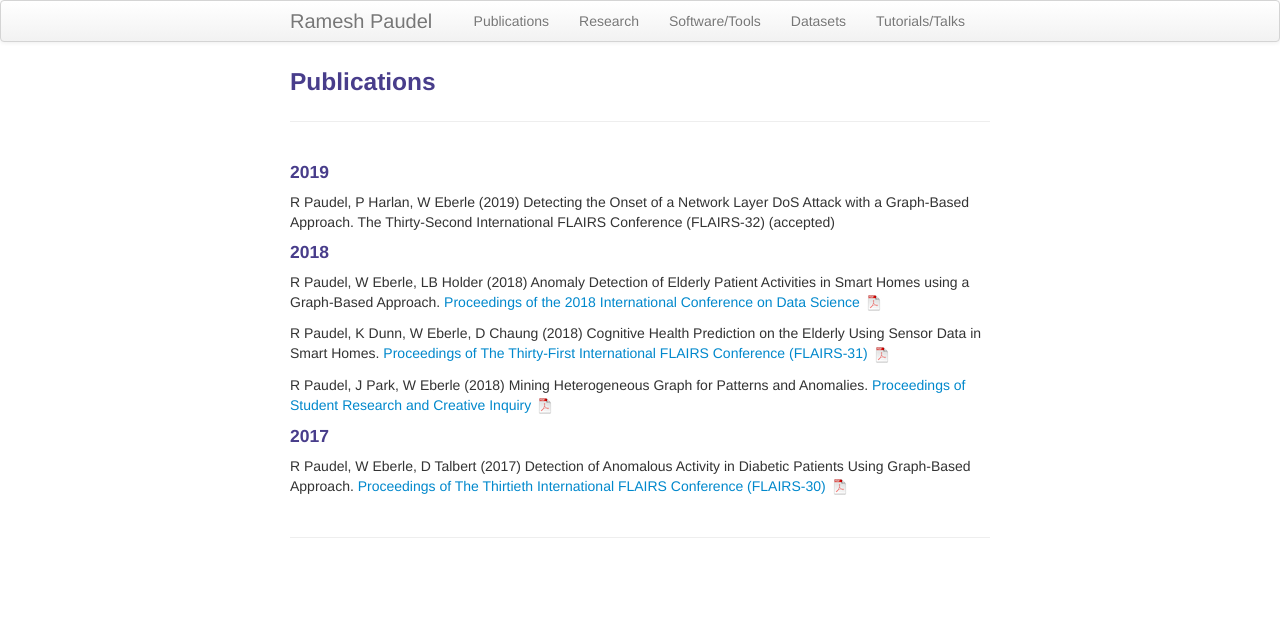
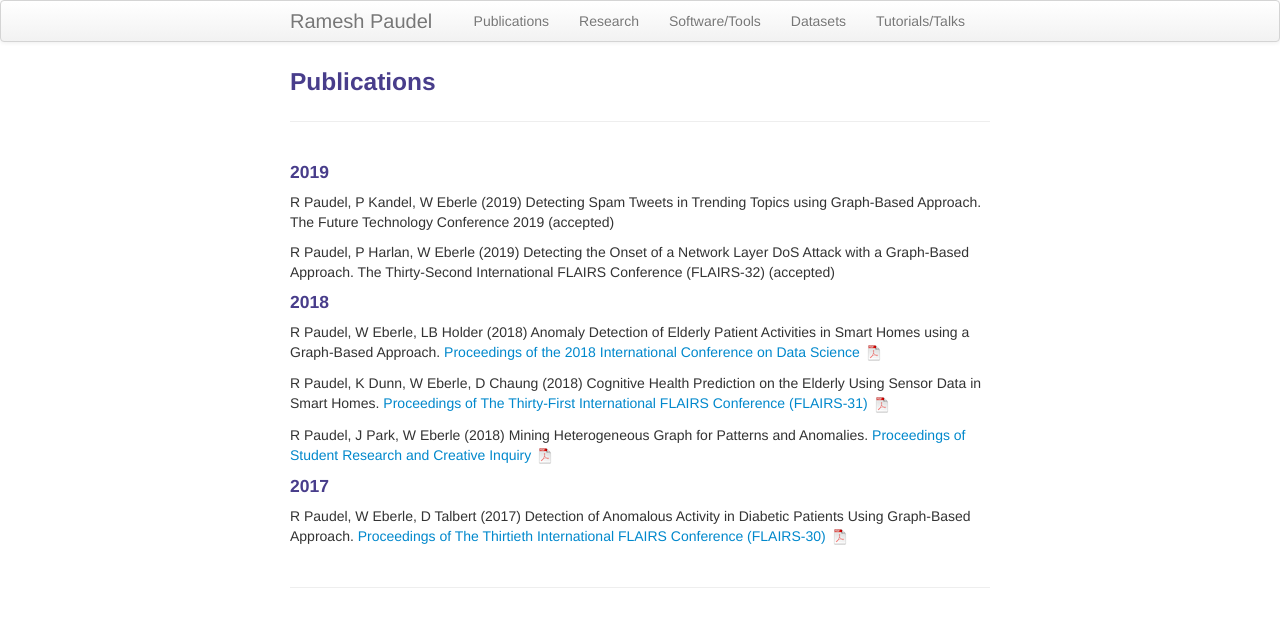
Before and after one commit to rpaudel42/rpaudel42.github.io, a Jekyll site: the page built from pages/pubs.md, in a window 1280 px wide. Shown: the top 627 px of the page. Built offline with Jekyll 4.4.1, drawn with Linux system fonts in a browser that asks for light colours.

Commit message:
update publication

```diff
--- a/pages/pubs.md
+++ b/pages/pubs.md
@@ -4,6 +4,10 @@ title: Publications
 description: Ramesh Paudel's publications
 ---
 #### 2019
+
+R Paudel, P Kandel, W Eberle
+(2019) Detecting Spam Tweets in Trending Topics using Graph-Based Approach. The Future Technology Conference 2019 (accepted)
+
 
 R Paudel, P Harlan, W Eberle
 (2019) Detecting the Onset of a Network Layer DoS Attack with a Graph-Based Approach. The Thirty-Second International FLAIRS Conference (FLAIRS-32) (accepted)
```
